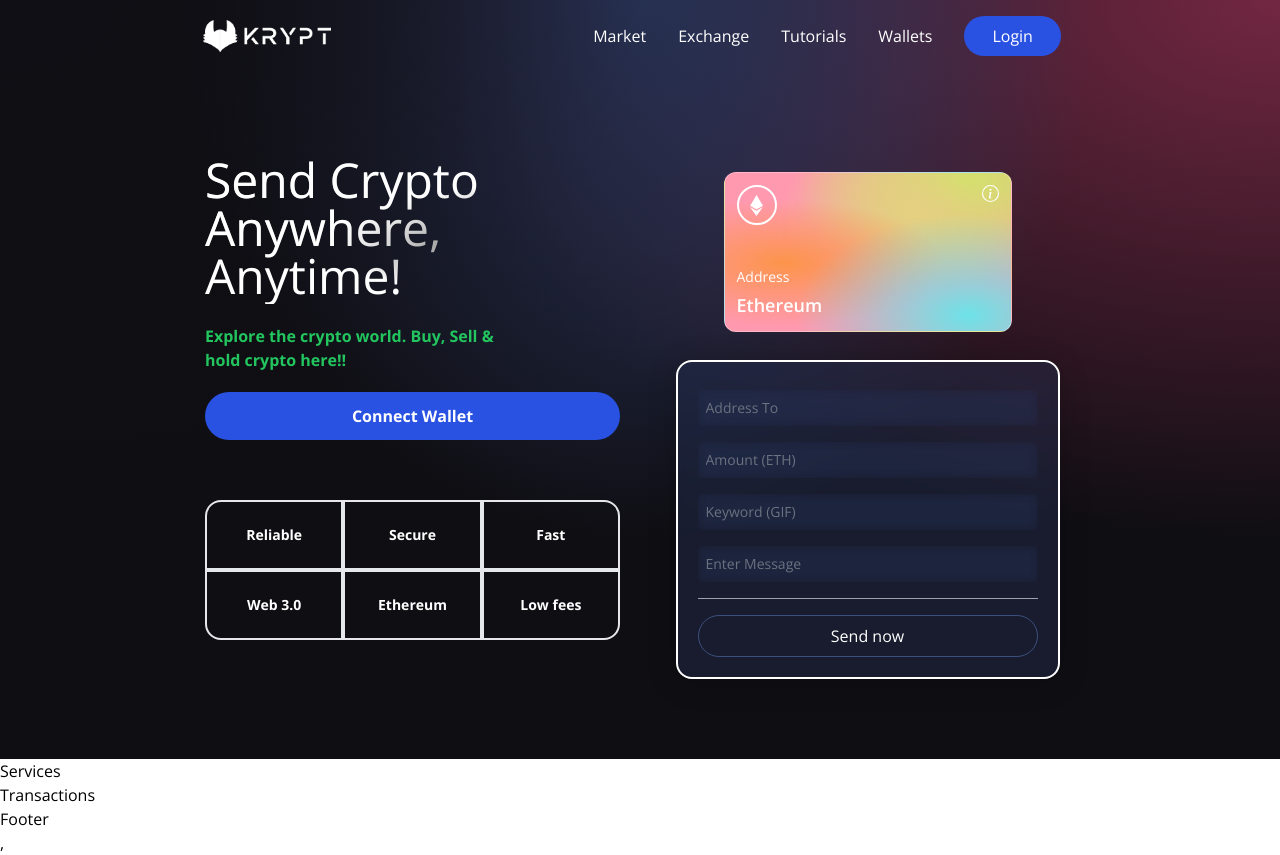
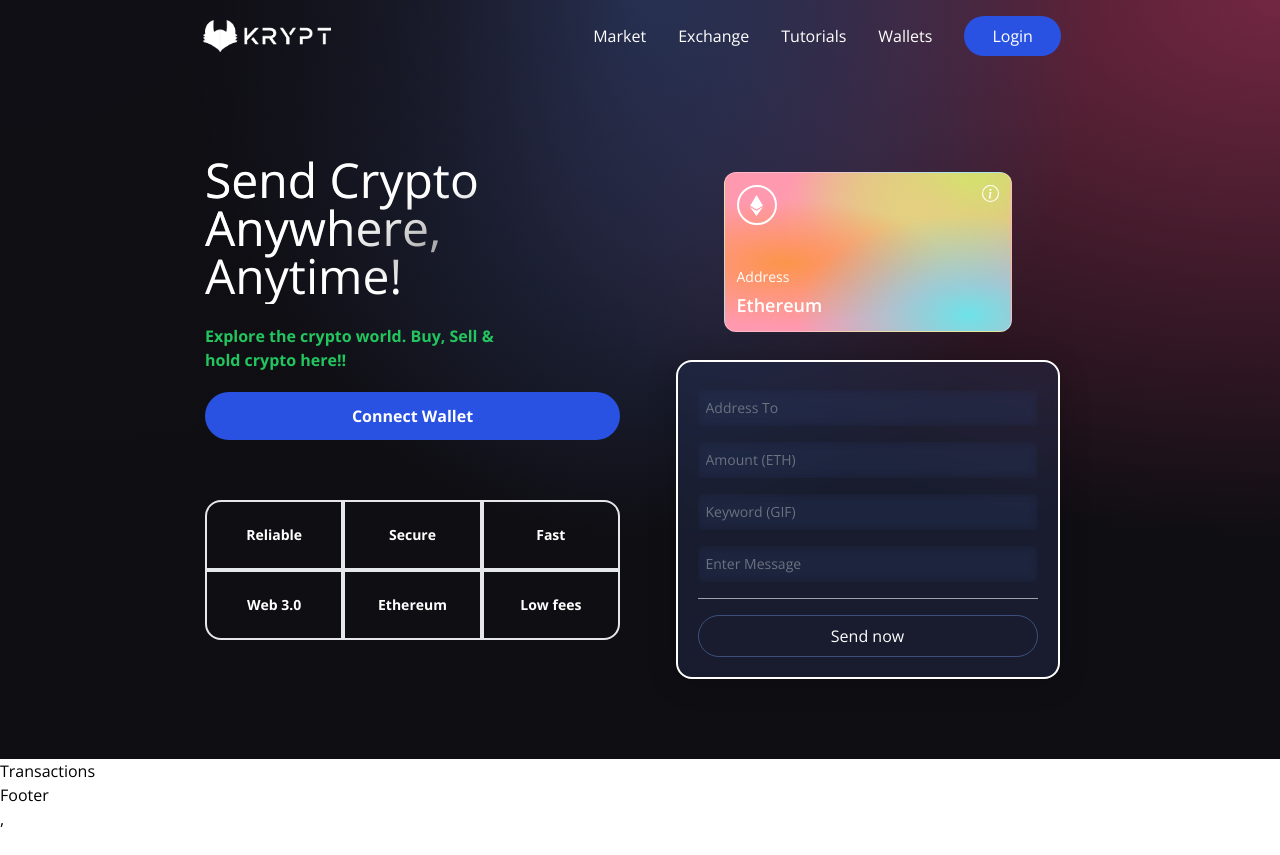
Before and after one commit to chandran-jr/Krypt, a React (Vite) app in the folder client/: page / in a window 1280 px wide. After the commit the page ends 831 px from the top, so only its background shows below. Built offline with nearby package versions, Linux system fonts and the light colour scheme.

Commit message:
Add files via upload

```diff
--- a/client/src/components/Services.jsx
+++ b/client/src/components/Services.jsx
@@ -1,6 +1,13 @@
+import {BsShieldFillCheck} from 'react-icons/bs';
+import {BiSearchAlt} from 'react-icons/bi';
+import {RiHeart2Fill} from 'react-icons/ri';
+
+
 const Services = () => {
     return (
-        <h1>Services</h1>
+        <div className="flex w-full justify-center items-center gradient-bg-services">
+
+        </div>
     );
 }
 
```
